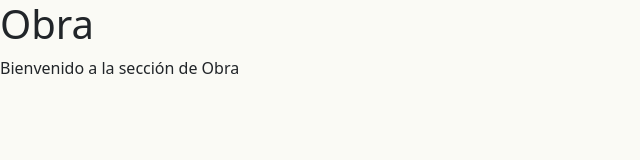
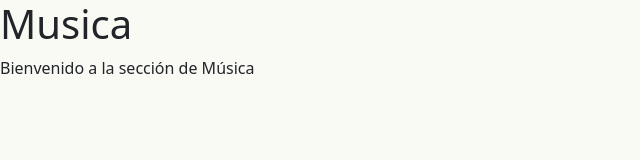
Before and after one commit to DevAnd7/VA-WebPage, a React (Vite) app in the folder VA-WP/: page /musica in a window 1280 px wide. Shown: the top 160 px of the page, without its empty margins (0-640 px from the left). Built offline with nearby package versions, Linux system fonts and the light colour scheme.

Commit message:
cambio de ruta musica

```diff
--- a/VA-WP/src/Pages/Musica.jsx
+++ b/VA-WP/src/Pages/Musica.jsx
@@ -1,10 +1,10 @@
-const Obra = () => {
+const Musica = () => {
     return (
         <div>
-            <h1>Obra</h1>
-            <p>Bienvenido a la sección de Obra</p>
+            <h1>Musica</h1>
+            <p>Bienvenido a la sección de Música</p>
         </div>
     )
 }
 
-export default Obra;
+export default Musica;
```
